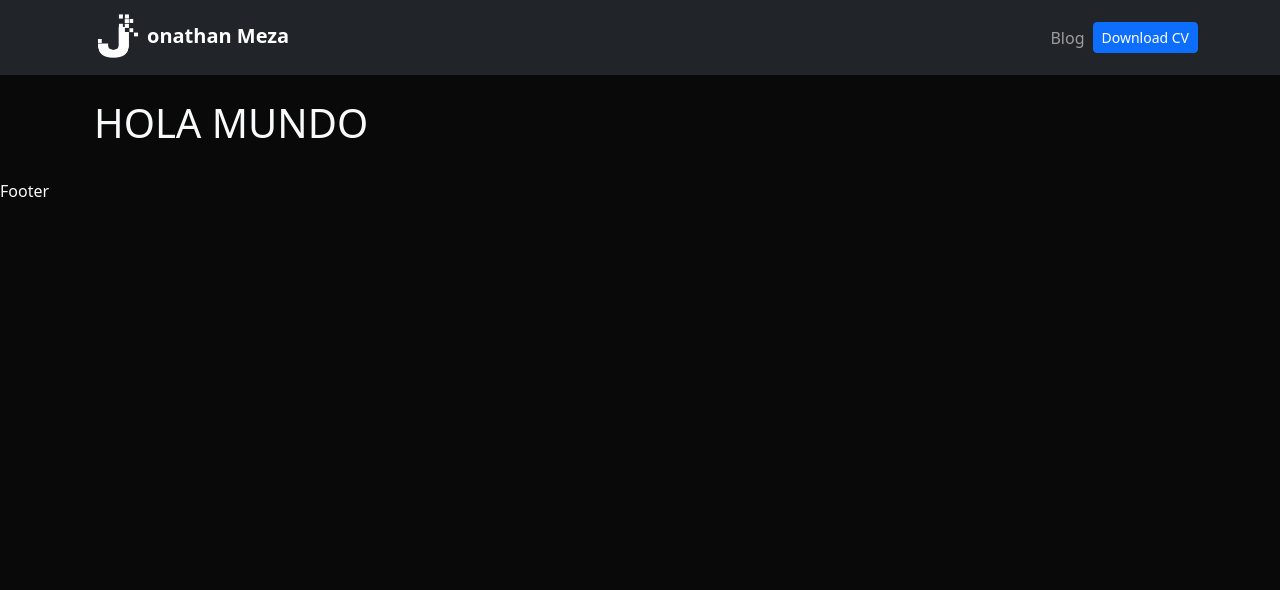
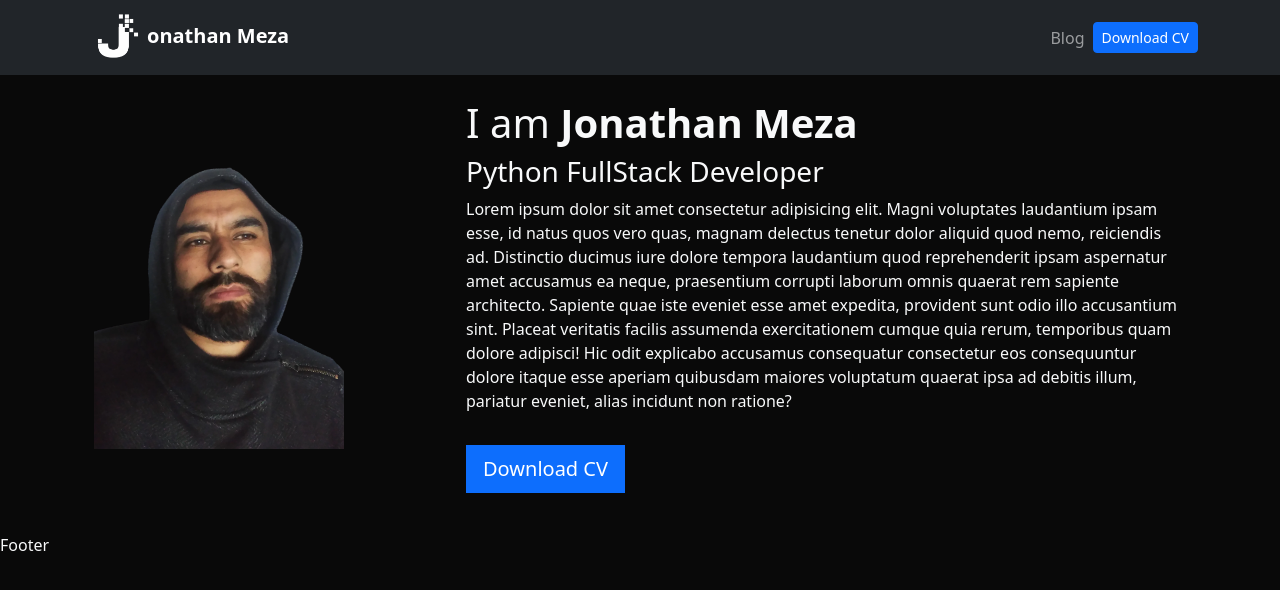
Before and after one commit to jonma0107/portfolio-with-django, a Django app: page / in a window 1280 px wide. Shown: the top 590 px of the page. Run offline with Django 4.2, Linux system fonts and the light colour scheme; data that the repository does not hold is empty.

Commit message:
[ADD] home template

```diff
--- a/app_portfolio/templates/home.html
+++ b/app_portfolio/templates/home.html
@@ -1,8 +1,23 @@
 {% extends 'layout.html' %}
+
 
 {% block content %}
 
-<h1>HOLA MUNDO</h1>
+{% load static %}
+
+<header class="row">
+  <div class="col-md-4">
+    <img class="profile" src="{% static 'files/perfil2.webp' %}" alt="profile">
+  </div>
+  <div class="col-md-8 my-auto">
+    <h1>I am <strong>Jonathan Meza</strong></h1>
+    <h3>Python FullStack Developer</h3>
+    <p>
+      Lorem ipsum dolor sit amet consectetur adipisicing elit. Magni voluptates laudantium ipsam esse, id natus quos vero quas, magnam delectus tenetur dolor aliquid quod nemo, reiciendis ad. Distinctio ducimus iure dolore tempora laudantium quod reprehenderit ipsam aspernatur amet accusamus ea neque, praesentium corrupti laborum omnis quaerat rem sapiente architecto. Sapiente quae iste eveniet esse amet expedita, provident sunt odio illo accusantium sint. Placeat veritatis facilis assumenda exercitationem cumque quia rerum, temporibus quam dolore adipisci! Hic odit explicabo accusamus consequatur consectetur eos consequuntur dolore itaque esse aperiam quibusdam maiores voluptatum quaerat ipsa ad debitis illum, pariatur eveniet, alias incidunt non ratione?
+    </p>
+    <a href="{% static 'files/resume.pdf'%}" class="btn btn-primary btn-lg rounded-0 my-3" target="_blank">Download CV</a>
+  </div>
+</header>
 
 {% comment %} RECORRER LA CONSULTA {% endcomment %}
 
@@ -13,7 +28,7 @@
 <img src="{{project.image.url}}" alt="" width="150" height="100">
 
 {% if project.url %}
-<a href="{{project.url}}">{{project.url}}/a>
+<a href="{{project.url}}">{{project.url}}</a>
 {% endif %}
 
 {% endfor%}
```
